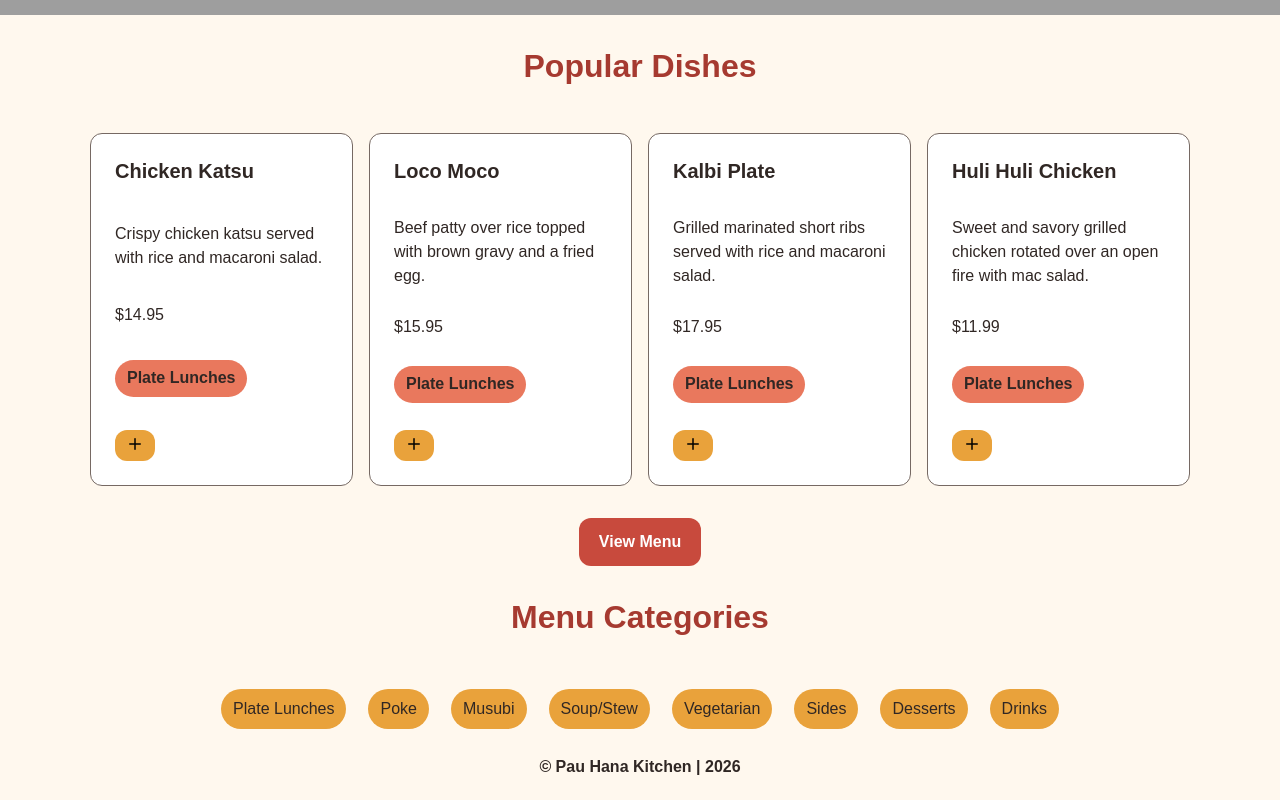
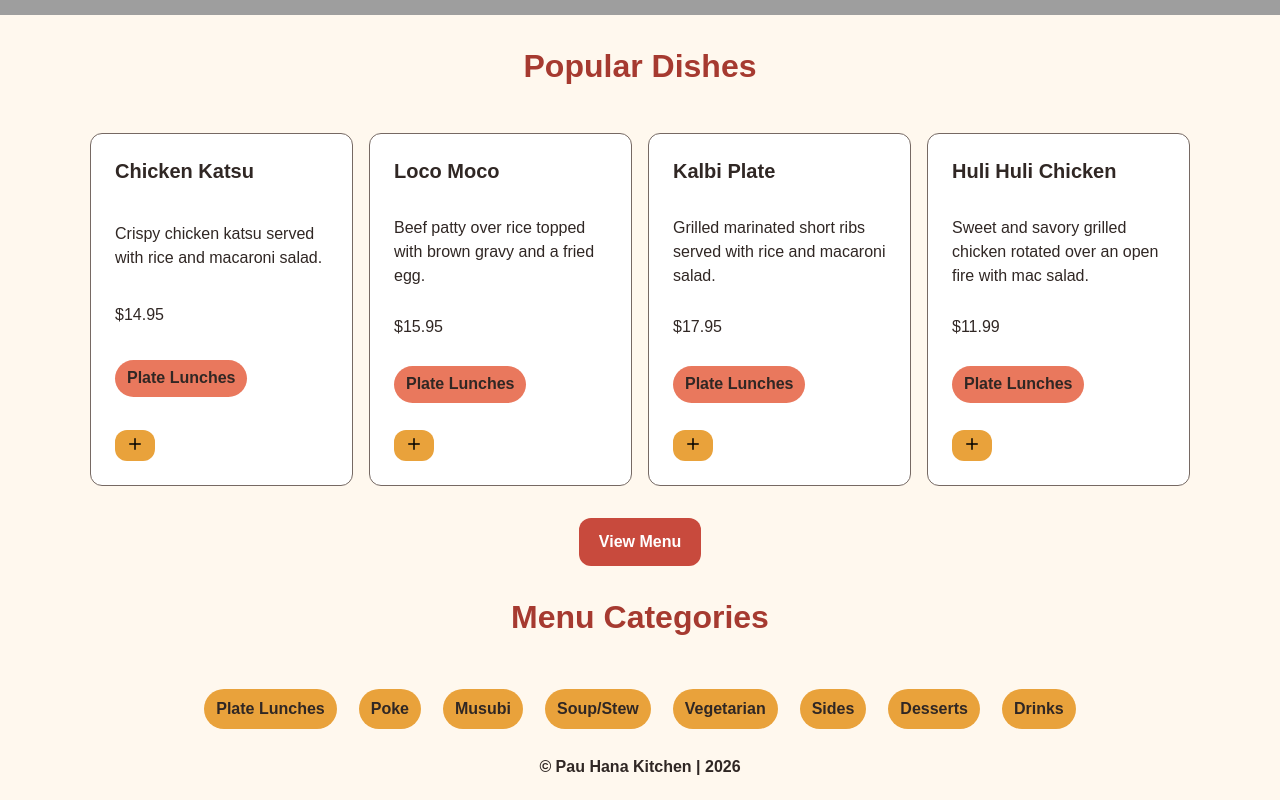
Before and after one commit to jjackson112/pau-hana-kitchen, a React (Vite) app in the folder frontend/: page / in a window 1280 px wide. Shown: the part 451-1251 px from the top of the page. Built offline with nearby package versions, Linux system fonts and the light colour scheme; no server answers; grey boxes are pictures that could not be loaded.

Commit message:
fix the to Link - since the category is in the URL

```diff
--- a/frontend/src/App.css
+++ b/frontend/src/App.css
@@ -227,6 +227,7 @@ nav a:hover {
   flex-wrap: wrap;
   justify-content: center;
   gap: .75rem;
+  font-weight: 600;
 }
 
 .category-pill:hover {
--- a/frontend/src/pages/Home.jsx
+++ b/frontend/src/pages/Home.jsx
@@ -44,7 +44,7 @@ function Home() {
                     {categories.map((category) => (
                         <a
                             key={category}
-                            to={`#${categoryId(category)}`}
+                            to={`/menu#${categoryId(category)}`}
                             className="category-pill"
                         >
                             {category}
```
